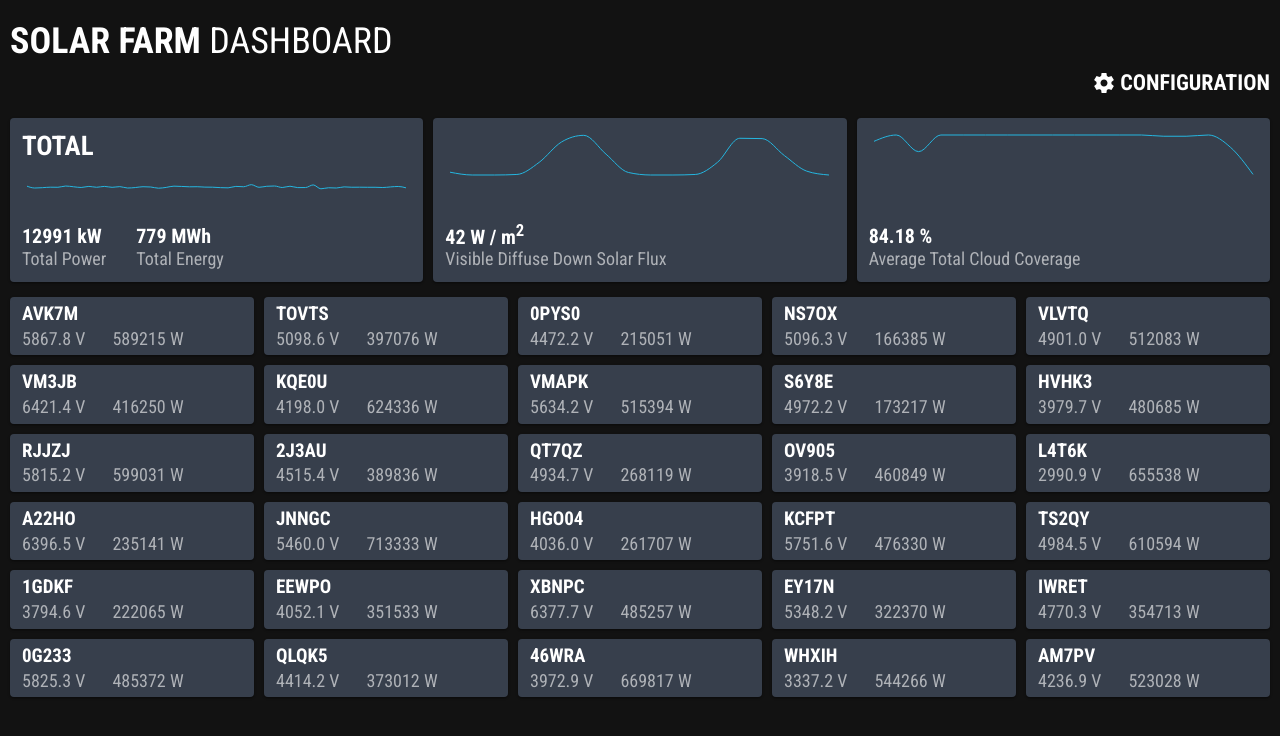
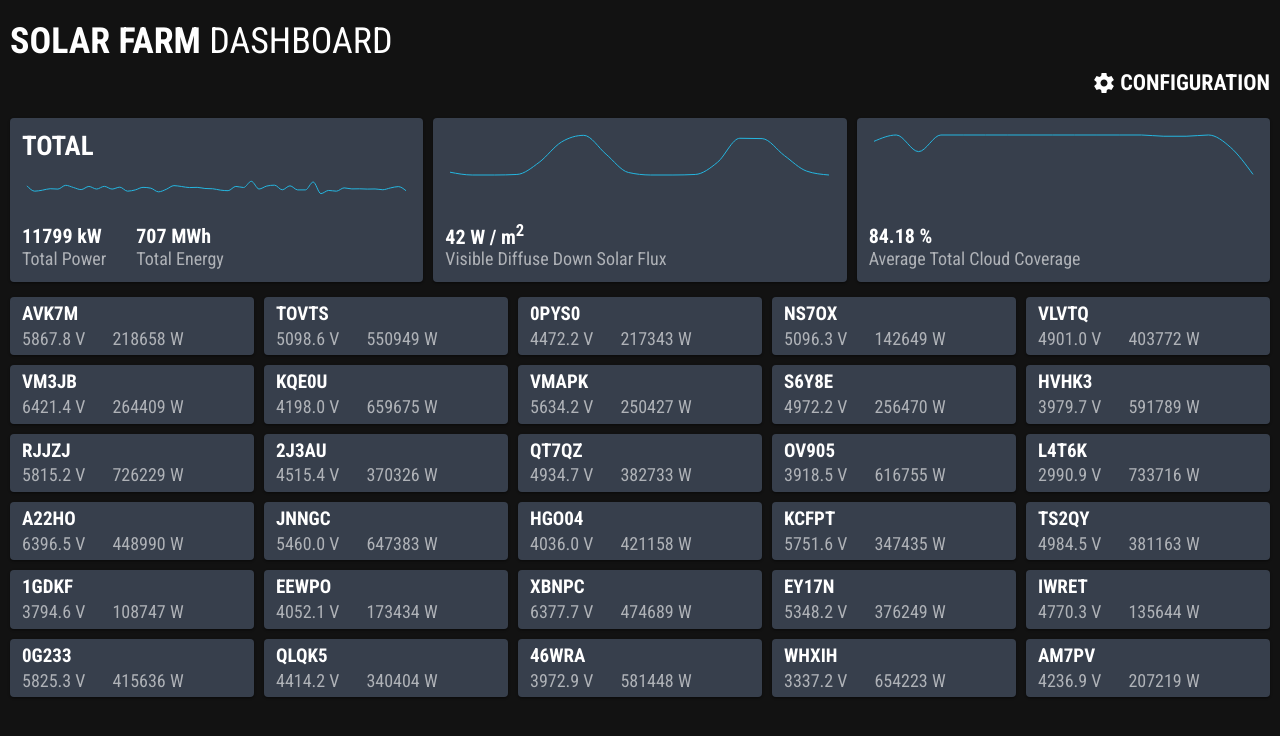
Before and after one commit to sulik/solar-farm-dashboard, a React (Create React App) app: page / in a window 1280 px wide. Shown: the top 736 px of the page. Built offline with nearby package versions, Linux system fonts and the light colour scheme.

Commit message:
Adjust data generator config to have bigger wattage range

```diff
--- a/src/data/solarPanelsDataGenerator.js
+++ b/src/data/solarPanelsDataGenerator.js
@@ -10,7 +10,7 @@ export function generateConfig(length) {
   return Array.from({ length: length }).map(() => ({
     id:      makeId(),
     voltage: makeRange(2800, 6000, 500),
-    wattage: makeRange(100000, 600000, 200000)
+    wattage: makeRange(50000, 200000, 600000)
   }))
 }
 
```
